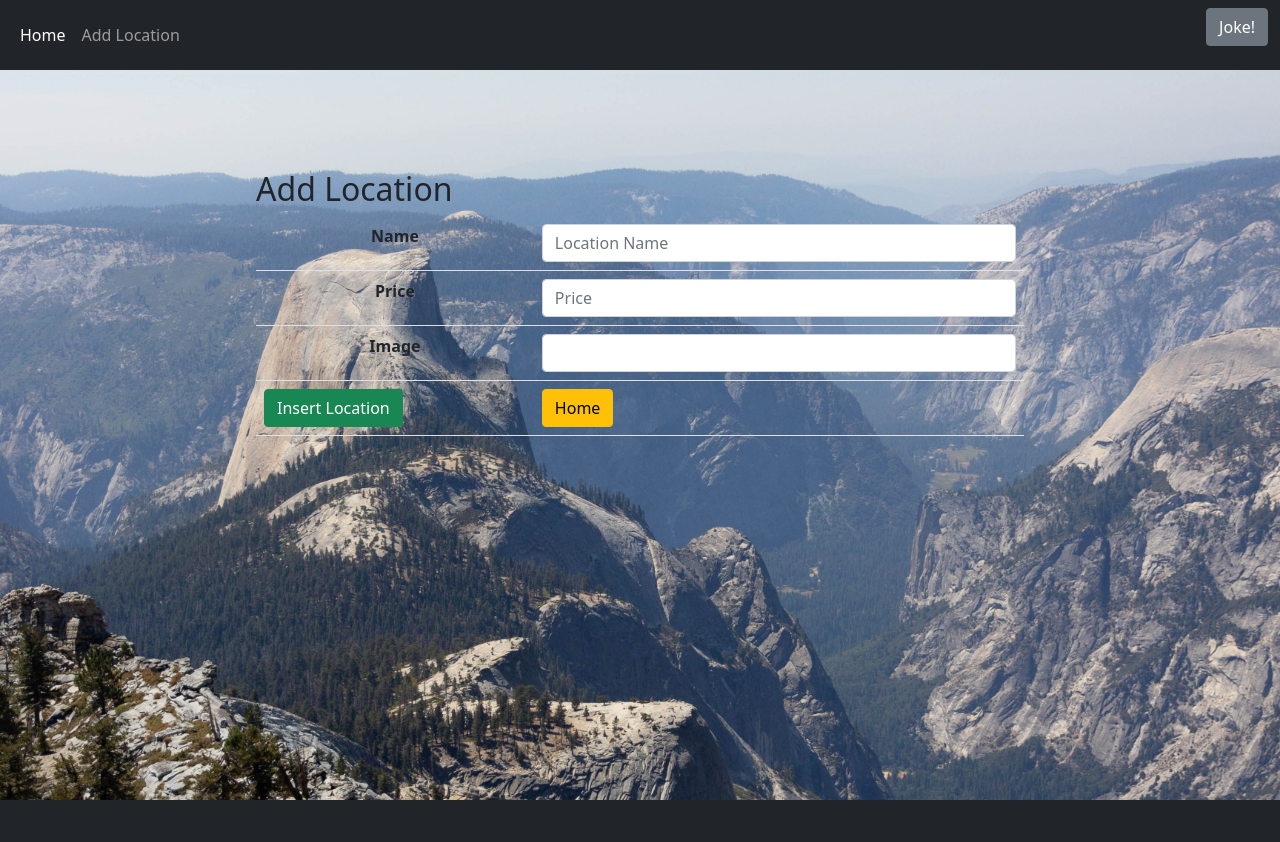
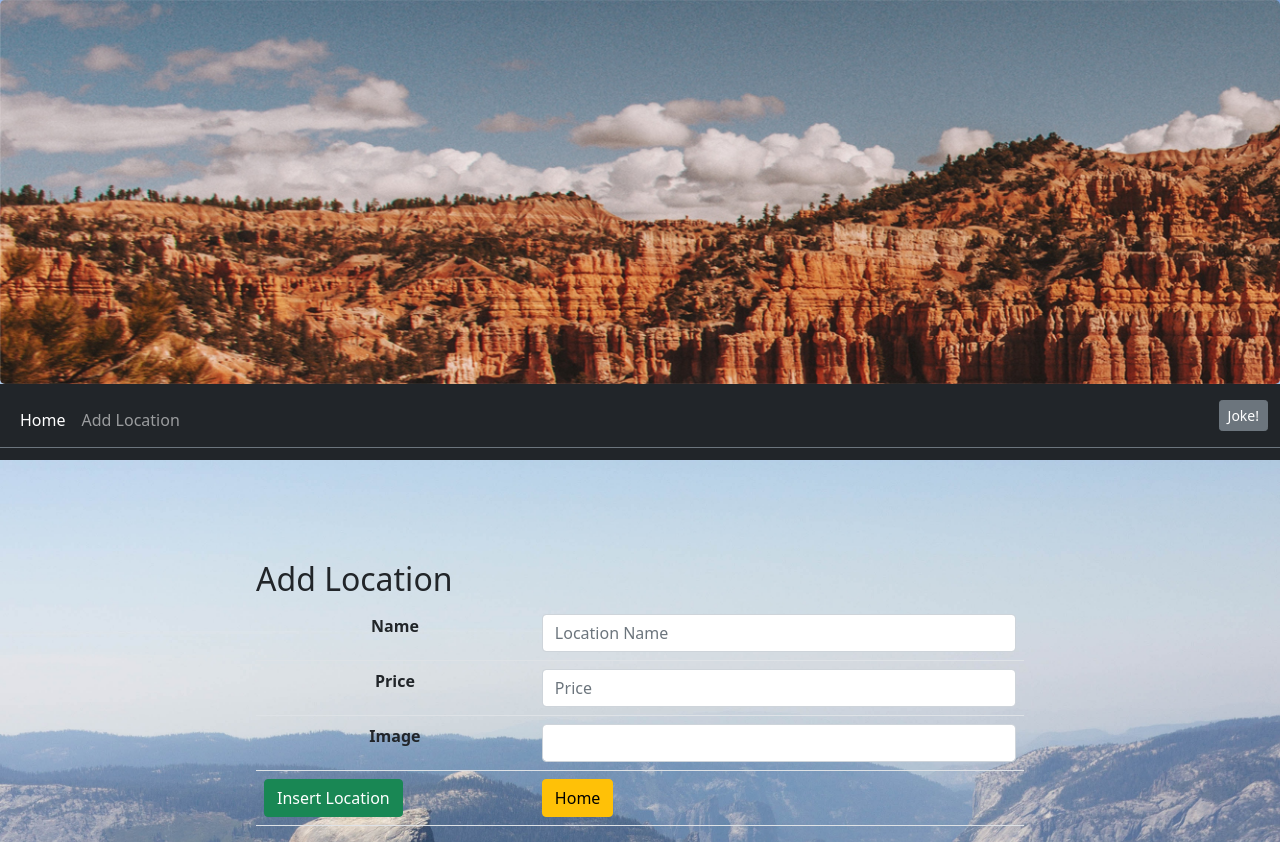
Before and after one commit to Senimtra/CF-CodeReview-12, a PHP site: page /create.php in a window 1280 px wide. Before the commit the page ends 800 px from the top, so only its background shows below. Run offline with PHP 8.4, Linux system fonts and the light colour scheme.

Commit message:
add hero img + styles

```diff
--- a/header.php
+++ b/header.php
@@ -1 +1,10 @@
-<div id="jokes"></div>
+<body>
+    <div class="container-fluid p-0">
+
+
+        <!-- ### Hero background image ### -->
+
+        <div id="heroImg"></div>
+    </div>
+
+</body>
--- a/navbar.php
+++ b/navbar.php
@@ -1,4 +1,4 @@
-<nav class="navbar sticky-top navbar-expand-sm navbar-dark bg-dark">
+<nav class="navbar sticky-top d-flex flex-column navbar-expand-sm navbar-dark bg-dark">
     <div class="container-fluid">
         <button class="navbar-toggler" type="button" data-bs-toggle="collapse" data-bs-target="#navbarSupportedContent" aria-controls="navbarSupportedContent" aria-expanded="false" aria-label="Toggle navigation">
             <span class="navbar-toggler-icon"></span>
@@ -14,7 +14,7 @@
             </ul>
             <ul class="nav-item">
                 <li>
-                    <button type="button" class="btn btn-secondary" onclick="funnyTask()">Joke!</button>
+                    <button type="button" class="btn btn-sm btn-secondary mt-2" onclick="funnyTask()">Joke!</button>
                 </li>
             </ul>
         </div>
@@ -34,4 +34,6 @@
             funnyTask();
         </script>
     </div>
+    <div id="jokes" class="text-light sticky-top border-top border-secondary pt-1 text-center"></div>
+
 </nav>
--- a/styles/styles.css
+++ b/styles/styles.css
@@ -3,13 +3,21 @@ body {
   background-size: cover;
 }
 
-* {
-  padding: 0;
-  margin: 0;
+#heroImg {
+  border-radius: calc(0.2vw + 0.2vh + 0.1vmin);
+  background-image: url("../images/header.jpg");
+  padding-bottom: 30%;
+  background-size: cover;
+  background-repeat: no-repeat;
+  width: 100%;
 }
 
 li {
   list-style-type: none;
+}
+
+#jokes {
+  width: 100%;
 }
 
 ::-webkit-scrollbar {
--- a/styles/styles.scss
+++ b/styles/styles.scss
@@ -3,15 +3,25 @@ body {
   background-size: cover;
 }
 
+// ### Header styles begin here ###
+
+#heroImg {
+  border-radius: calc(0.2vw + 0.2vh + 0.1vmin);
+  background-image: url("../images/header.jpg");
+  padding-bottom: 30%;
+  background-size: cover;
+  background-repeat: no-repeat;
+  width: 100%;
+}
+
 // ### Navbar styles begin here ###
-
-* {
-  padding: 0;
-  margin: 0;
-}
 
 li {
   list-style-type: none;
+}
+
+#jokes {
+  width: 100%;
 }
 
 // ### Hide the scrollbar in Chrome, Safari and Opera ###
```
Also changed, not shown: images/header.jpg (added), 1 other file.
